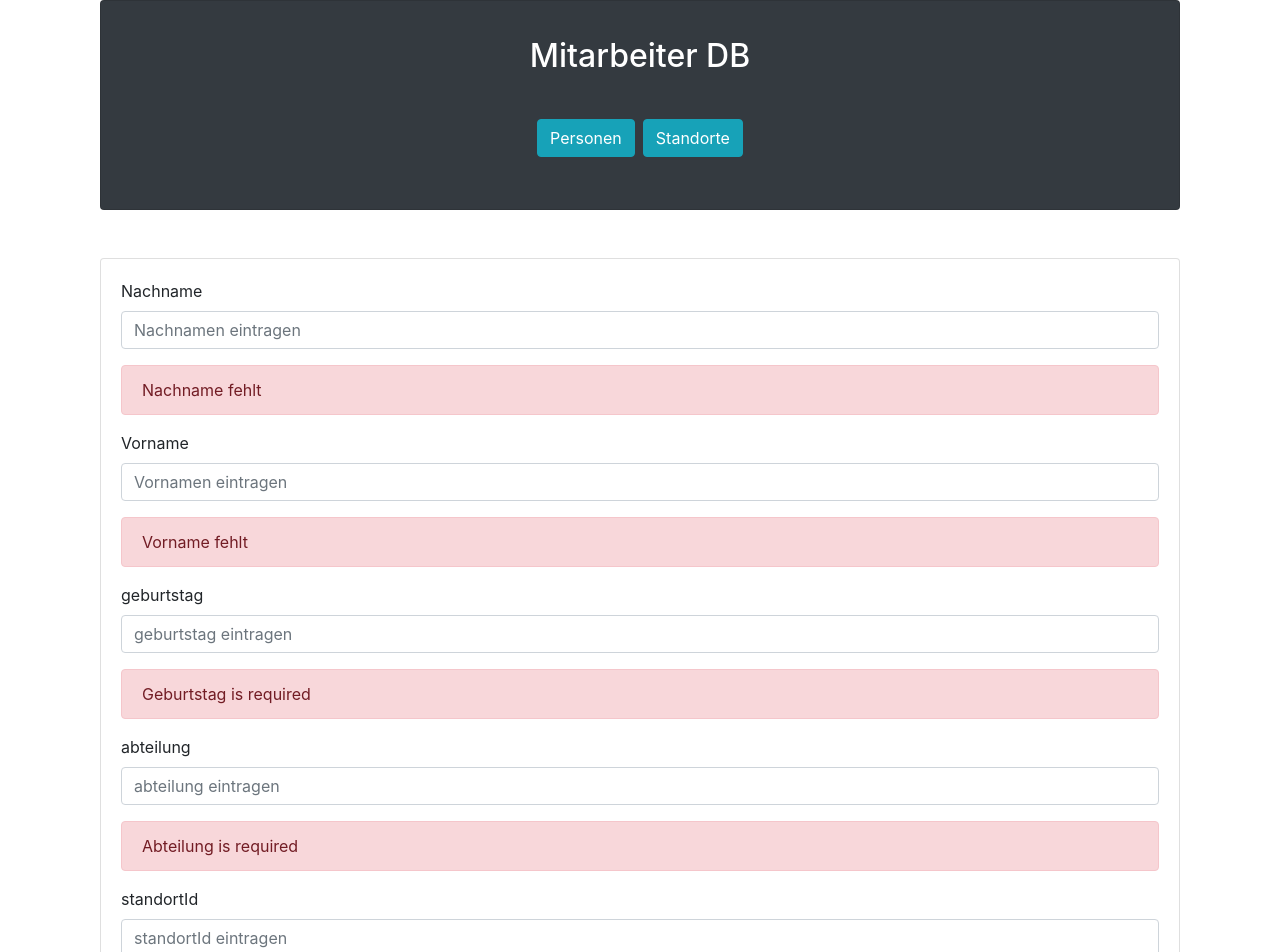
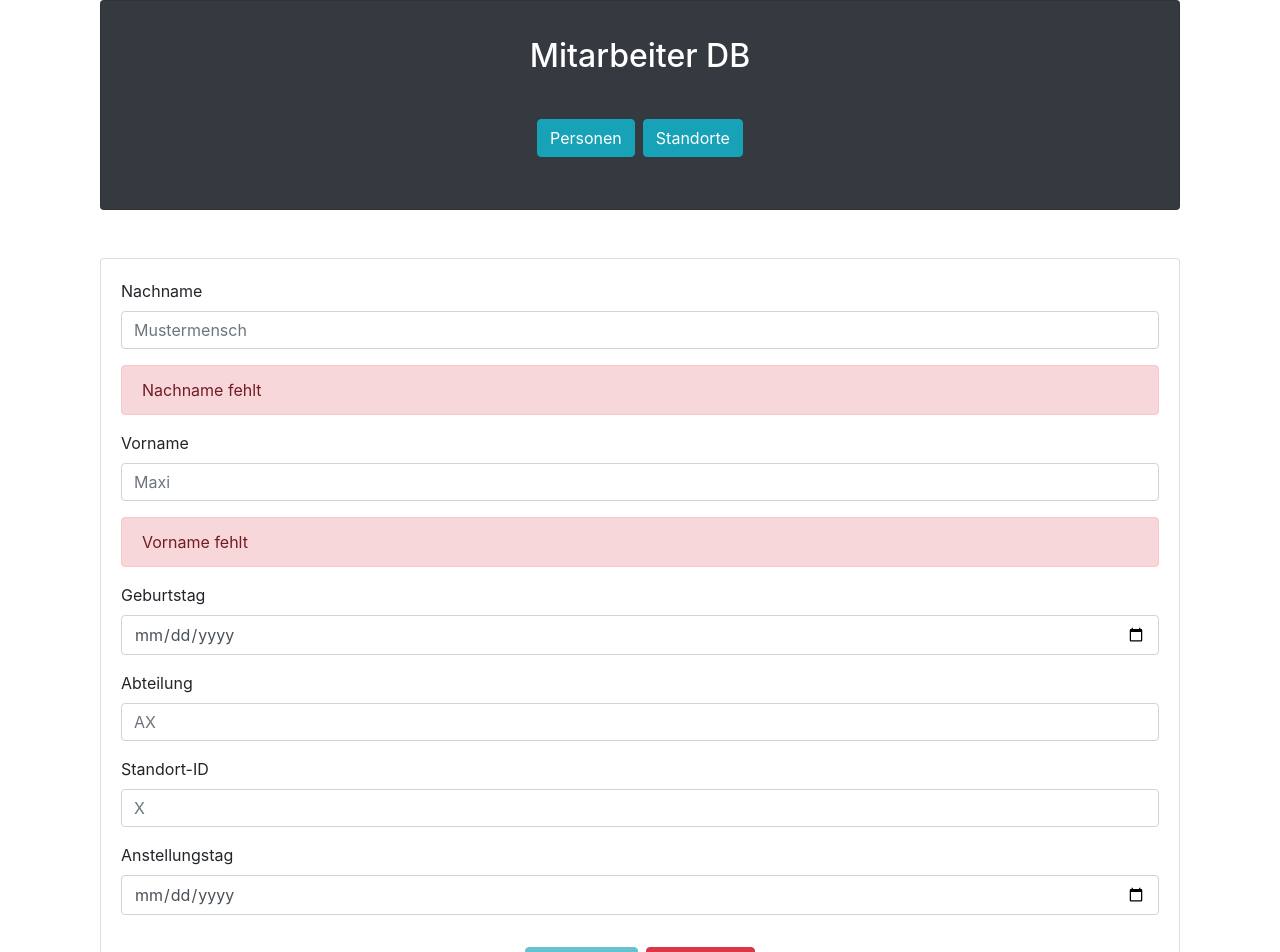
Before and after one commit to reinekse/mitarbeiterdb-angular, an Angular app: page /person/add-form in a window 1280 px wide. Shown: the top 952 px of the page. Built offline with nearby package versions, Linux system fonts and the light colour scheme.

Commit message:
use datepicker for person-add-form

```diff
--- a/src/app/view/person-view/person-add/person-add-form.component.html
+++ b/src/app/view/person-view/person-add/person-add-form.component.html
@@ -7,7 +7,7 @@
                class="form-control"
                id="nachname"
                name="nachname"
-               placeholder="Nachnamen eintragen"
+               placeholder="Mustermensch"
                required #nachname="ngModel">
       </div>
       <div [hidden]="!nachname.pristine" class="alert alert-danger">Nachname fehlt</div>
@@ -18,54 +18,52 @@
                class="form-control"
                id="vorname"
                name="vorname"
-               placeholder="Vornamen eintragen"
+               placeholder="Maxi"
                required #vorname="ngModel">
       </div>
       <div [hidden]="!vorname.pristine" class="alert alert-danger">Vorname fehlt</div>
 
       <div class="form-group">
-        <label for="geburtstag">geburtstag</label>
-        <input type="text" [(ngModel)]="person.geburtstag"
+        <label for="geburtstag">Geburtstag</label>
+        <input type="date" [(ngModel)]="person.geburtstag"
                class="form-control"
                id="geburtstag"
                name="geburtstag"
-               placeholder="geburtstag eintragen"
-               required #geburtstag="ngModel">
+        >
+
       </div>
-      <div [hidden]="!geburtstag.pristine" class="alert alert-danger">Geburtstag is required</div>
+
 
       <div class="form-group">
-        <label for="abteilung">abteilung</label>
+        <label for="abteilung">Abteilung</label>
         <input type="text" [(ngModel)]="person.abteilung"
                class="form-control"
                id="abteilung"
                name="abteilung"
-               placeholder="abteilung eintragen"
-               required #abteilung="ngModel">
+               placeholder="AX"
+        >
       </div>
-      <div [hidden]="!abteilung.pristine" class="alert alert-danger">Abteilung is required</div>
+
 
       <div class="form-group">
-        <label for="standortId">standortId</label>
+        <label for="standortId">Standort-ID</label>
         <input type="text" [(ngModel)]="person.standortId"
                class="form-control"
                id="standortId"
                name="standortId"
-               placeholder="standortId eintragen"
-               required #standortId="ngModel">
+               placeholder="X">
       </div>
-      <div [hidden]="!standortId.pristine" class="alert alert-danger">standortId is required</div>
+
 
       <div class="form-group">
-        <label for="anstellungstag">anstellungstag</label>
-        <input type="text" [(ngModel)]="person.anstellungstag"
+        <label for="anstellungstag">Anstellungstag</label>
+        <input type="date" [(ngModel)]="person.anstellungstag"
                class="form-control"
                id="anstellungstag"
                name="anstellungstag"
-               placeholder="anstellungstag eintragen"
-               required #anstellungstag="ngModel">
+        >
       </div>
-      <div [hidden]="!anstellungstag.pristine" class="alert alert-danger">anstellungstag is required</div>
+
 
       <ul class="text-center list-inline py-3">
         <li class="list-inline-item">
--- a/src/app/view/person-view/person-add/person-add-form.component.ts
+++ b/src/app/view/person-view/person-add/person-add-form.component.ts
@@ -4,6 +4,7 @@ import {CommonModule} from "@angular/common";
 import {Router, RouterModule} from "@angular/router";
 import {Person} from "../../../model/person";
 import {PersonService} from "../../../service/person-service.service";
+
 
 @Component({
   selector: 'app-person-add',
--- a/src/app/view/person-view/person-index/person-index.component.html
+++ b/src/app/view/person-view/person-index/person-index.component.html
@@ -23,10 +23,10 @@
     <td>{{ person.id }}</td>
     <td>{{ person.nachname }}</td>
     <td>{{ person.vorname }}</td>
-    <td>{{ person.geburtstag | date: 'dd.MM.yyyy' }}</td>
+    <td>{{ person.geburtstag | date: 'MM / dd / yyyy' }}</td>
     <td>{{ person.abteilung }}</td>
     <td>{{ person.standortId }}</td>
-    <td>{{ person.anstellungstag | date: 'dd.MM.yyyy' }}</td>
+    <td>{{ person.anstellungstag | date: 'MM / dd / yyyy' }}</td>
     <td>
 
       <a href="#" [routerLink]="['/person/', person.id, 'edit-form']" class="btn btn-primary">Bearbeiten</a>
```
